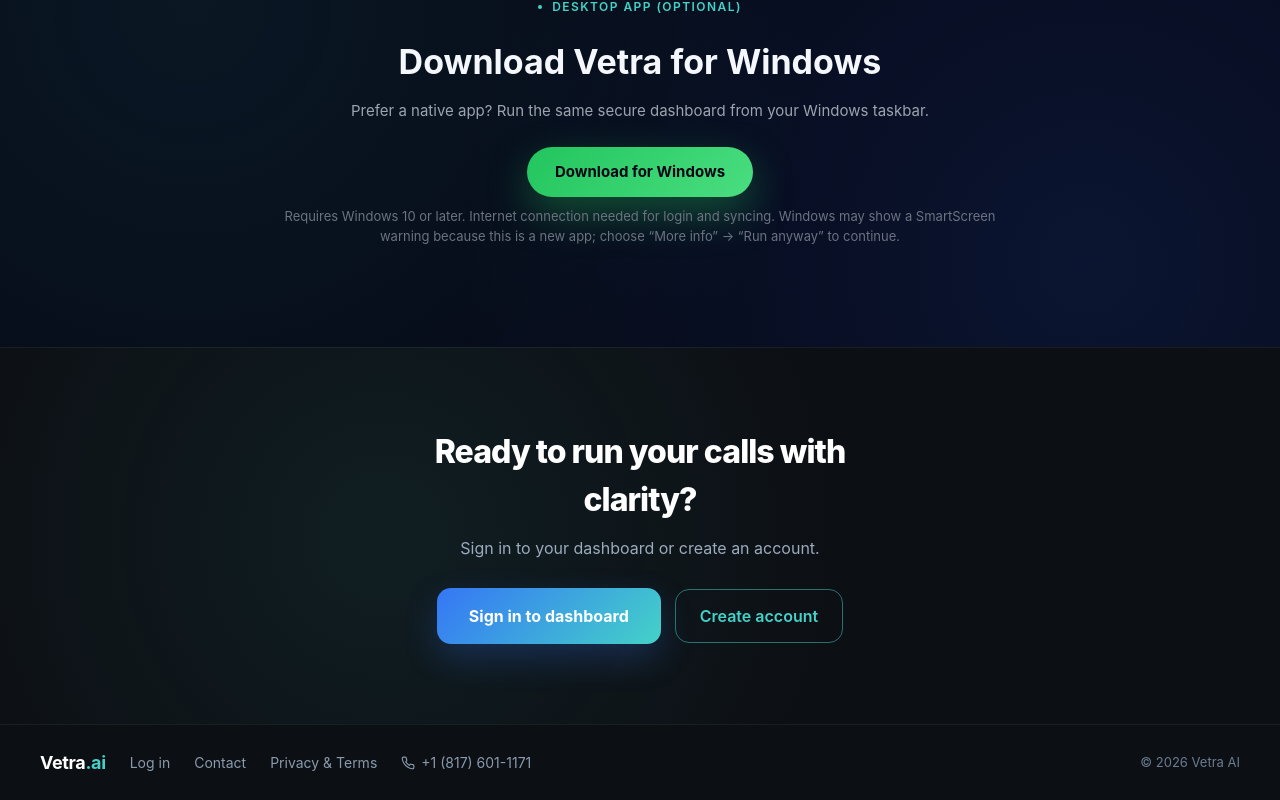
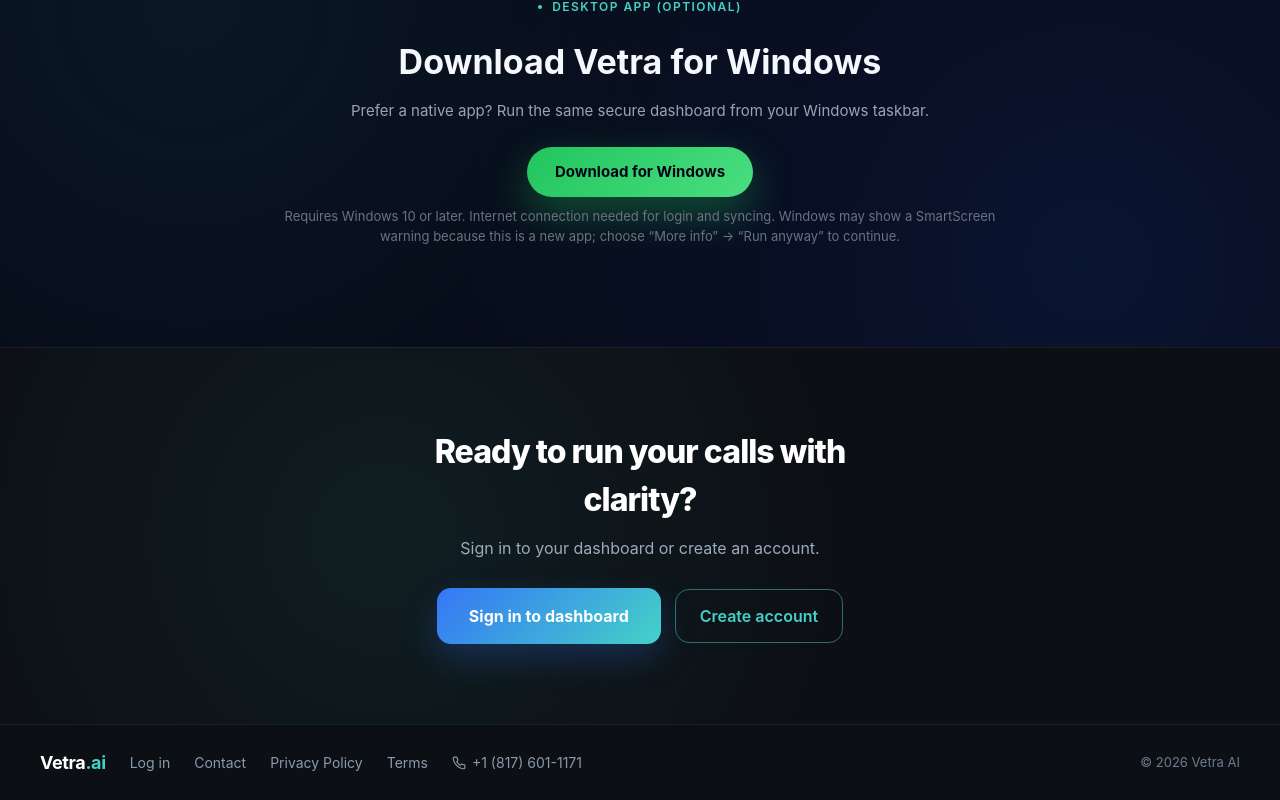
Before and after one commit to VetraTD/ai-phone-assistant, a React (Vite) app in the folder AI-phone-dashboard/frontend/: page / in a window 1280 px wide. Shown: the part 4020-4820 px from the top of the page. Built offline with nearby package versions, Linux system fonts and the light colour scheme; no server answers.

Commit message:
Fix for verification.

```diff
--- a/AI-phone-dashboard/frontend/index.html
+++ b/AI-phone-dashboard/frontend/index.html
@@ -7,6 +7,13 @@
     <title>Vetra AI</title>
   </head>
   <body>
+    <noscript>
+      <p>
+        <a href="https://vetratd.com/legal">Privacy Policy</a>
+        ·
+        <a href="https://vetratd.com/">Home</a>
+      </p>
+    </noscript>
     <div id="root"></div>
     <script type="module" src="/src/main.jsx"></script>
   </body>
--- a/AI-phone-dashboard/frontend/src/Landing.jsx
+++ b/AI-phone-dashboard/frontend/src/Landing.jsx
@@ -11,6 +11,10 @@
     </svg>
   );
 }
+
+const privacyOrigin =
+  (import.meta.env.VITE_SITE_URL && String(import.meta.env.VITE_SITE_URL).replace(/\/$/, "")) ||
+  (typeof window !== "undefined" ? window.location.origin : "https://vetratd.com");
 
 export default function Landing() {
   const revealRefs = useRef([]);
@@ -399,7 +403,8 @@
           <div className="landing-footer-links">
             <Link to="/app">Log in</Link>
             <Link to="/contact">Contact</Link>
-            <Link to="/legal">Privacy & Terms</Link>
+            <a href={`${privacyOrigin}/legal`}>Privacy Policy</a>
+            <Link to="/legal">Terms</Link>
             <a href={`tel:${DEMO_NUMBER.replace(/\s/g, "")}`}>
               <PhoneIcon className="landing-footer-phone-icon" />
               {DEMO_NUMBER}
```
